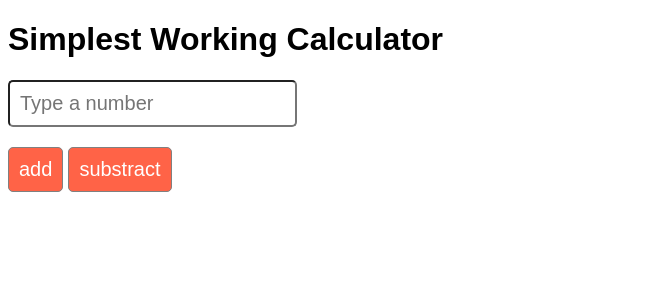
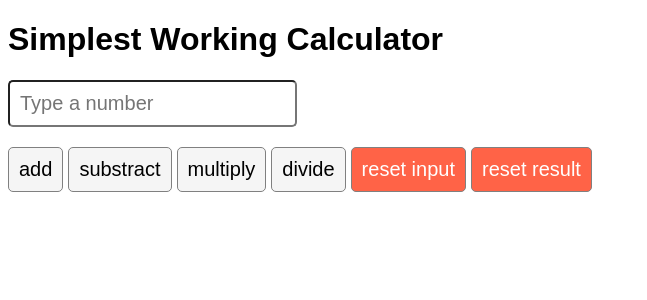
Before and after one commit to toddrgarner/coursera-calculator-app, a React (Create React App) app: page / in a window 1280 px wide. Shown: the top 300 px of the page, without its empty margins (0-647 px from the left). Built offline with nearby package versions, Linux system fonts and the light colour scheme.

Commit message:
added code for subtract, multiply, divide, resetInput and resetResult

```diff
--- a/src/App.js
+++ b/src/App.js
@@ -56,10 +56,10 @@ function App() {
         />
         <button onClick={plus}>add</button>
         <button onClick={minus}>substract</button>
-        {/* Add the multiply button */}
-        {/* Add the divide button */}
-        {/* Add the resetInput button */}
-        {/* Add the resetResult button */}
+        <button onClick={times}>multiply</button>
+        <button onClick={divide}>divide</button>
+        <button onClick={resetInput}>reset input</button>
+        <button onClick={resetResult}>reset result</button>
       </form>
     </div>
   );
```
